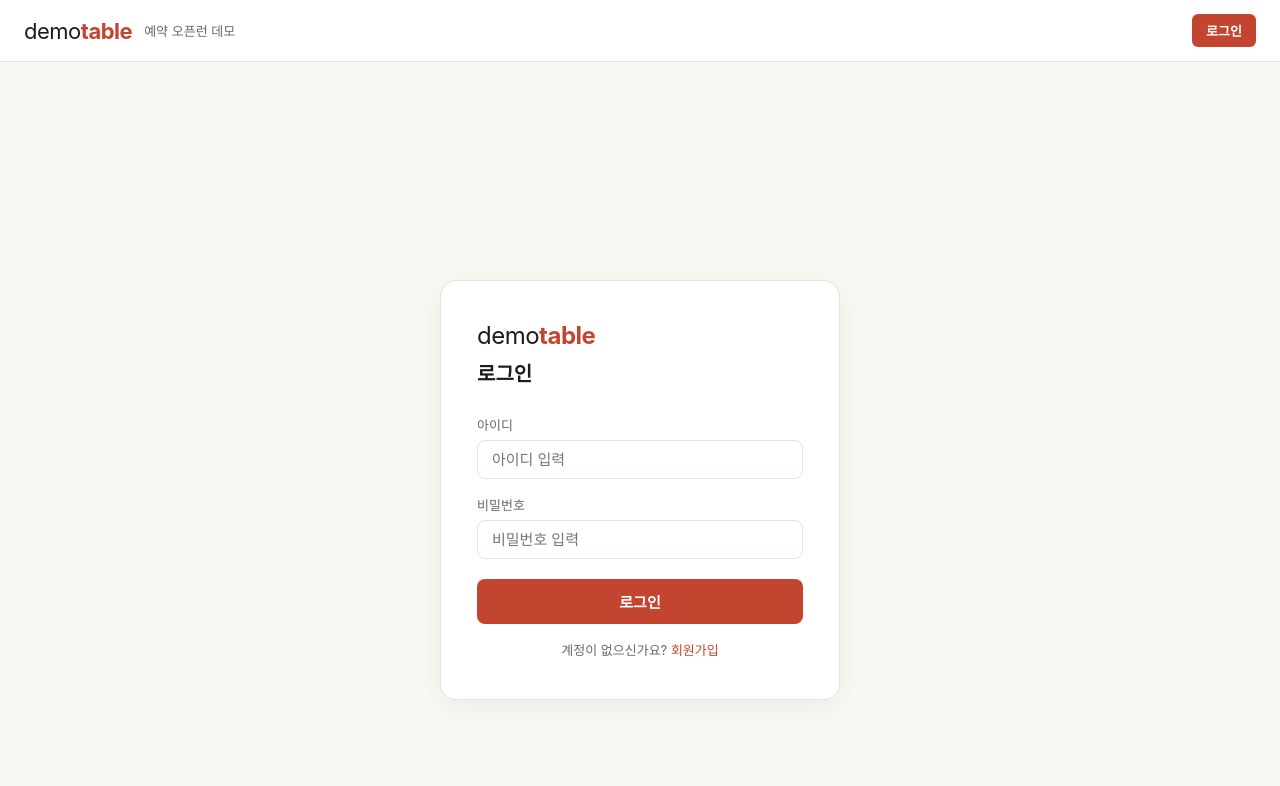
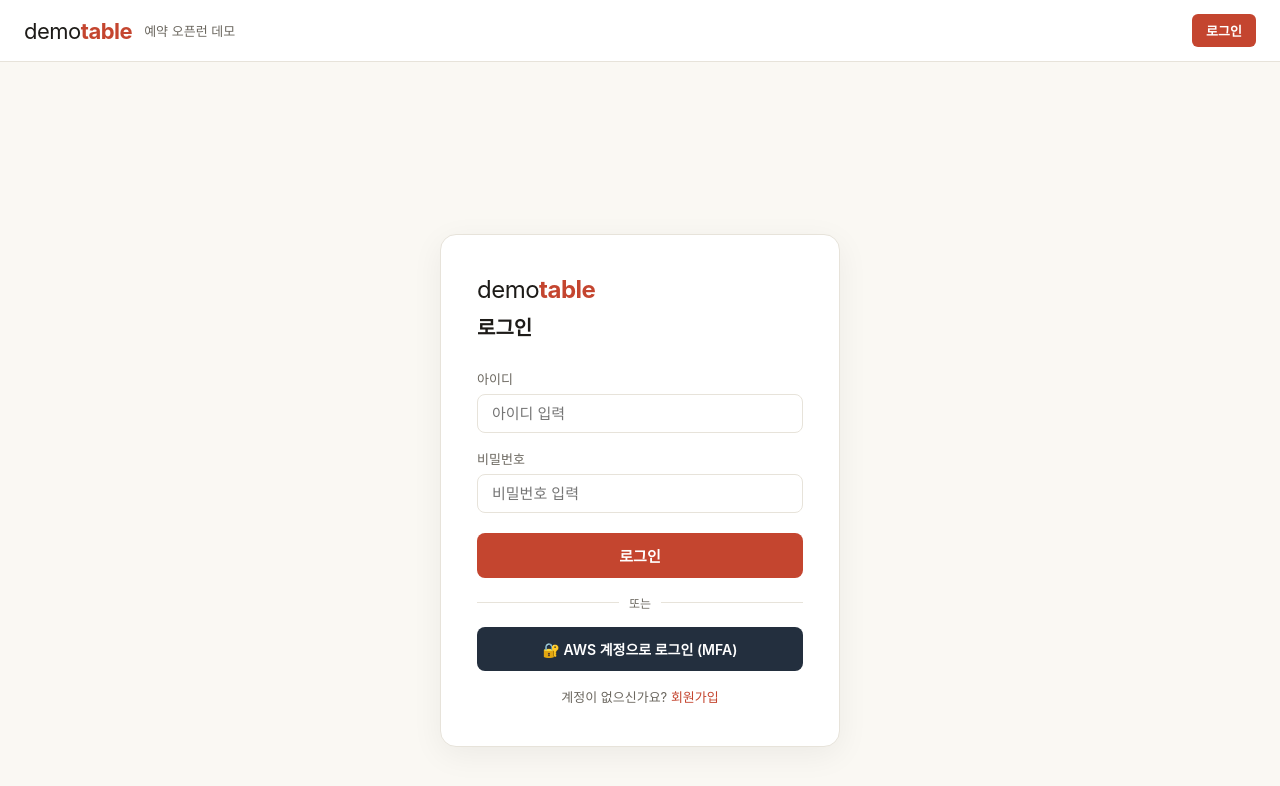
Before and after one commit to joohwanJeon/demo_table, a Nuxt app in the folder frontend/: page /login in a window 1280 px wide. Shown: the top 786 px of the page. Built offline with nearby package versions, Linux system fonts and the light colour scheme.

Commit message:
로그인 수정

```diff
--- /dev/null
+++ b/frontend/pages/callback.vue
@@ -0,0 +1,77 @@
+<template>
+  <div class="auth-wrap">
+    <div class="auth-card">
+      <div class="brand">demo<b>table</b></div>
+      <p class="msg">{{ message }}</p>
+    </div>
+  </div>
+</template>
+
+<script setup>
+definePageMeta({ layout: false })
+
+const route = useRoute()
+const { setAuth } = useAuth()
+const router = useRouter()
+const message = ref('로그인 처리 중...')
+
+onMounted(async () => {
+  const code = route.query.code
+  if (!code) {
+    message.value = '인증 코드가 없습니다. 다시 로그인해주세요.'
+    setTimeout(() => router.push('/login'), 2000)
+    return
+  }
+
+  try {
+    const domain = 'ap-northeast-2ykvr8xedc.auth.ap-northeast-2.amazoncognito.com'
+    const clientId = '4862re924c65u3j50fjo5hm0c7'
+    const redirectUri = 'http://localhost/callback'
+
+    const res = await $fetch(`https://${domain}/oauth2/token`, {
+      method: 'POST',
+      headers: { 'Content-Type': 'application/x-www-form-urlencoded' },
+      body: new URLSearchParams({
+        grant_type: 'authorization_code',
+        client_id: clientId,
+        code: code,
+        redirect_uri: redirectUri
+      }).toString()
+    })
+
+    // ID 토큰에서 username 추출
+    const payload = JSON.parse(atob(res.id_token.split('.')[1]))
+    const username = payload['cognito:username'] || payload.sub
+
+    setAuth(res.access_token, username)
+    message.value = '로그인 성공! 메인 페이지로 이동합니다.'
+    router.push('/')
+  } catch (e) {
+    message.value = '로그인 처리 중 오류가 발생했습니다.'
+    setTimeout(() => router.push('/login'), 2000)
+  }
+})
+</script>
+
+<style scoped>
+.auth-wrap {
+  min-height: 100vh;
+  display: flex;
+  align-items: center;
+  justify-content: center;
+  background: var(--bg);
+}
+.auth-card {
+  background: #fff;
+  border: 1px solid var(--line);
+  border-radius: 16px;
+  padding: 40px 36px;
+  width: 100%;
+  max-width: 400px;
+  box-shadow: 0 8px 32px rgba(0,0,0,.06);
+  text-align: center;
+}
+.brand { font-size: 24px; letter-spacing: -0.5px; margin-bottom: 16px; }
+.brand b { color: var(--accent); }
+.msg { color: var(--muted); font-size: 15px; }
+</style>
--- /dev/null
+++ b/frontend/pages/login-aws.vue
@@ -0,0 +1,89 @@
+<template>
+  <div class="auth-wrap">
+    <div class="auth-card">
+      <div class="brand">demo<b>table</b></div>
+      <h2 class="auth-title">AWS 계정으로 로그인</h2>
+      <p class="desc">AWS IAM 계정 + Google OTP 2차 인증으로 로그인합니다.</p>
+      <button class="btn-primary" @click="cognitoLogin">
+        🔐 AWS 계정으로 로그인 (MFA)
+      </button>
+      <div class="divider"><span>또는</span></div>
+      <NuxtLink to="/login" class="btn-secondary">
+        일반 계정으로 로그인
+      </NuxtLink>
+    </div>
+  </div>
+</template>
+
+<script setup>
+definePageMeta({ layout: false })
+
+const cognitoLogin = () => {
+  const domain = 'ap-northeast-2ykvr8xedc.auth.ap-northeast-2.amazoncognito.com'
+  const clientId = '4862re924c65u3j50fjo5hm0c7'
+  const redirectUri = encodeURIComponent('http://localhost/callback')
+  window.location.href = `https://${domain}/login?client_id=${clientId}&response_type=code&scope=openid+profile&redirect_uri=${redirectUri}`
+}
+</script>
+
+<style scoped>
+.auth-wrap {
+  min-height: 100vh;
+  display: flex;
+  align-items: center;
+  justify-content: center;
+  background: var(--bg);
+}
+.auth-card {
+  background: #fff;
+  border: 1px solid var(--line);
+  border-radius: 16px;
+  padding: 40px 36px;
+  width: 100%;
+  max-width: 400px;
+  box-shadow: 0 8px 32px rgba(0,0,0,.06);
+  display: flex;
+  flex-direction: column;
+  gap: 16px;
+}
+.brand { font-size: 24px; letter-spacing: -0.5px; }
+.brand b { color: var(--accent); }
+.auth-title { font-size: 20px; margin: 0; color: var(--ink); }
+.desc { font-size: 13px; color: var(--muted); margin: 0; line-height: 1.6; }
+.btn-primary {
+  background: var(--accent);
+  color: #fff;
+  border: none;
+  border-radius: 8px;
+  padding: 14px;
+  font-size: 15px;
+  font-weight: 600;
+  cursor: pointer;
+  transition: opacity .15s;
+}
+.btn-primary:hover { opacity: 0.9; }
+.btn-secondary {
+  background: none;
+  border: 1px solid var(--line);
+  border-radius: 8px;
+  padding: 12px;
+  font-size: 14px;
+  color: var(--muted);
+  text-align: center;
+  text-decoration: none;
+}
+.btn-secondary:hover { background: var(--bg); }
+.divider {
+  display: flex;
+  align-items: center;
+  gap: 10px;
+  color: var(--muted);
+  font-size: 12px;
+}
+.divider::before, .divider::after {
+  content: '';
+  flex: 1;
+  height: 1px;
+  background: var(--line);
+}
+</style>
--- a/frontend/pages/login.vue
+++ b/frontend/pages/login.vue
@@ -18,6 +18,10 @@
         <button type="submit" class="btn-primary" :disabled="loading">
           {{ loading ? '확인 중...' : '로그인' }}
         </button>
+        <div class="divider"><span>또는</span></div>
+        <NuxtLink to="/login-aws" class="btn-aws">
+          🔐 AWS 계정으로 로그인 (MFA)
+        </NuxtLink>
         <p class="link-row">계정이 없으신가요? <NuxtLink to="/register">회원가입</NuxtLink></p>
       </form>
 
@@ -66,7 +70,6 @@ const errorMsg = ref('')
 const loading = ref(false)
 const otpInput = ref(null)
 
-// 1단계: ID/PW 로그인
 const handleLogin = async () => {
   loading.value = true
   errorMsg.value = ''
@@ -75,7 +78,6 @@ const handleLogin = async () => {
       method: 'POST',
       body: { username: form.username, password: form.password }
     })
-
     if (res.status === 'OTP_REQUIRED') {
       step.value = 'otp'
       await nextTick()
@@ -91,7 +93,6 @@ const handleLogin = async () => {
   }
 }
 
-// 2단계: OTP 검증
 const handleOtp = async () => {
   if (otpCode.value.length !== 6) {
     errorMsg.value = '6자리 코드를 입력해주세요.'
@@ -169,7 +170,20 @@ input:focus { border-color: var(--accent); }
   color: var(--muted);
   cursor: pointer;
 }
-.btn-secondary:hover { background: var(--bg); }
+.btn-aws {
+  background: #232f3e;
+  color: #fff;
+  border: none;
+  border-radius: 8px;
+  padding: 12px;
+  font-size: 14px;
+  font-weight: 600;
+  cursor: pointer;
+  text-align: center;
+  text-decoration: none;
+  display: block;
+}
+.btn-aws:hover { opacity: 0.9; }
 .error { color: var(--accent); font-size: 13px; margin: 0; }
 .link-row { font-size: 13px; color: var(--muted); text-align: center; margin: 0; }
 .link-row a { color: var(--accent); font-weight: 500; }
@@ -177,4 +191,17 @@ input:focus { border-color: var(--accent); }
 .otp-icon { font-size: 36px; margin-bottom: 8px; }
 .otp-info p { color: var(--muted); font-size: 14px; line-height: 1.6; margin: 0; }
 input[inputmode="numeric"] { letter-spacing: 6px; font-size: 20px; text-align: center; }
+.divider {
+  display: flex;
+  align-items: center;
+  gap: 10px;
+  color: var(--muted);
+  font-size: 12px;
+}
+.divider::before, .divider::after {
+  content: '';
+  flex: 1;
+  height: 1px;
+  background: var(--line);
+}
 </style>
```
